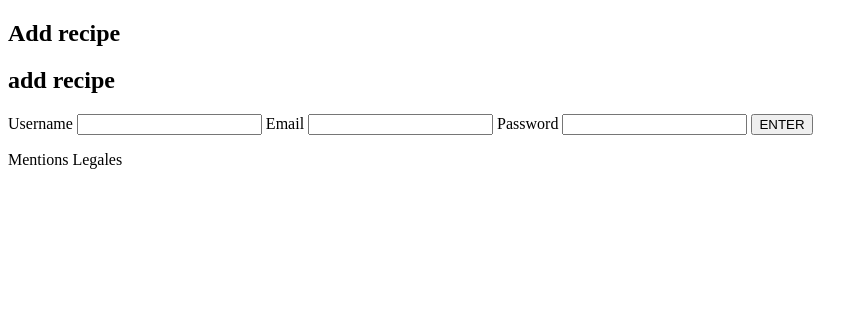
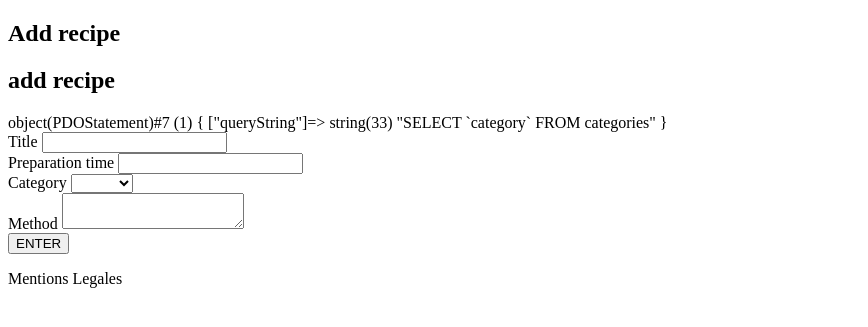
Before and after one commit to emmaliefmann/oc-projet5, a PHP site: page /index.php?action=member&page=newrecipe in a window 1280 px wide. Shown: the part 96-423 px from the top of the page, without its empty margins (0-868 px from the left). Run offline with PHP 8.4, Linux system fonts and the light colour scheme; the visitor is signed in with stand-in values (Sample User, id 1); tables that the repository leaves empty or names only in its code hold one stand-in row (values such as "Sample post"); a stand-in replaces the project's code that opens the database connection; some libraries are stand-ins or nearby versions.

Commit message:
Add new recipe to library function added

```diff
--- a/config/Router.php
+++ b/config/Router.php
@@ -33,30 +33,43 @@ class Router
                     require('view/frontend/register.php');
                 }
                 elseif ($_GET['action'] === 'registeruser') {
-                    $backend = new \emmaliefmann\recipes\controller\Backend();
+                    $admin = new \emmaliefmann\recipes\controller\Admin();
                     $passwordHash = password_hash($_POST['password'], PASSWORD_DEFAULT);
-                    $backend->registerNewUser($_POST['username'], $_POST['email'], $passwordHash);
+                    $admin->registerNewUser($_POST['username'], $_POST['email'], $passwordHash);
                 }
                 elseif ($_GET['action'] === 'signin') {
 
                     require('view/backend/signin.php');
                 }
                 elseif ($_GET['action'] === 'login') {
-                    $backend = new \emmaliefmann\recipes\controller\Backend();
-                    $backend->logIn($_POST['email'], $_POST['password']);
+                    $admin = new \emmaliefmann\recipes\controller\Admin();
+                    $admin->logIn($_POST['email'], $_POST['password']);
                 }
                 //-----MEMBERS ONLY
                 elseif ($_GET['action'] === 'member') {
-                    $backend = new \emmaliefmann\recipes\controller\Backend();
-                    $login = $backend->checkLogin();
+                    $admin = new \emmaliefmann\recipes\controller\Admin();
+                    $login = $admin->checkLogin();
                     if ($login === false) {
-                        echo "login";
+                       header('location: index.php?action=signin');
                     }
-                    elseif (isset($_GET['page']) && $_GET['page'] === 'dashboard' ) {
+                    elseif (isset($_GET['page']) && $_GET['page'] === 'dashboard') {
                         require('view/backend/dashboard.php');
                     }
-                    elseif (isset($_GET['page']) && $_GET['page'] === 'newrecipe' ) {
-                        require('view/backend/addrecipe.php');
+                    elseif (isset($_GET['page']) && $_GET['page'] === 'newrecipe') {
+                        $backend = new \emmaliefmann\recipes\controller\Backend();
+                        $backend->getCategories();
+                    }
+                    elseif (isset($_GET['page']) && $_GET['page'] === 'addrecipe') {
+
+                        //check there are no empty fields
+                        //check $session is set??
+                        if (!empty($_POST['title']) && !empty($_POST['prep-time'])&& !empty($_POST['method'])) {
+                            $backend = new \emmaliefmann\recipes\controller\Backend();
+                            $backend->addRecipe($_SESSION['userId'], $_POST['title'], $_POST['prep-time'], $_POST['method']);
+                        }
+                        else {
+                            echo "empty field somewhere";
+                        }
                     }
 
                 }
--- /dev/null
+++ b/controller/Admin.php
@@ -0,0 +1,60 @@
+<?php
+
+namespace emmaliefmann\recipes\controller;
+
+class Admin
+
+{
+    public function checkLogin()
+    {
+        if (!isset($_SESSION['active'])) {
+            $login = false ;
+        }
+        else {
+            $login = $_SESSION['active'];
+        }
+        return $login;
+    }
+
+
+    public function logIn($email, $password)
+    {
+        $userManager = new \emmaliefmann\recipes\model\UserManager();
+        $loginAttempt = $userManager->login($email);
+        $dbResult = $loginAttempt->fetch();
+        if ($dbResult) {
+
+            $userInput = $password;
+            $dbPassword = $dbResult['password'];
+            $check = password_verify($userInput, $dbPassword);
+            if ($check) {
+                $_SESSION['active'] = true;
+                $_SESSION['email'] = $email ;
+                $_SESSION['name'] = $dbResult['username'];
+                $_SESSION['userId'] = $dbResult['id'];
+                header('location: index.php?action=member&page=dashboard');
+
+            }
+            else {
+                //require('view/backend/signin.php');
+                echo "wrong password";
+            }
+        }
+        else {
+            echo "wrong username";
+        }
+    }
+
+    public function registerNewUser( $username, $email, $password)
+    {
+        $userManager = new \emmaliefmann\recipes\model\UserManager();
+        $registration = $userManager->register($username, $email, $password);
+
+        if ($registration === false) {
+            throw new \Exception('Cannot register new user');
+        }
+        else {
+            echo 'Your account has been created';
+        }
+    }
+}
--- a/controller/Backend.php
+++ b/controller/Backend.php
@@ -3,56 +3,25 @@
 namespace emmaliefmann\recipes\controller;
 
 class Backend
+{
+    public function getCategories()
+    {
+        $recipeManager = new \emmaliefmann\recipes\model\RecipeManager();
+        $categories = $recipeManager->getCategories();
+        require('view/backend/addrecipe.php');
+    }
 
-{
-    public function checkLogin()
+    public function addRecipe($userId, $title, $prepTime, $method)
     {
-        if (!isset($_SESSION['active'])) {
-            $login = false ;
+        $recipeManager = new \emmaliefmann\recipes\model\RecipeManager();
+        $recipe = $recipeManager->addRecipe($userId, $title, $prepTime, $method);
+
+        if ($recipe === false) {
+            //throw exception
+            echo "cannot add recipe";
         }
         else {
-            $login = $_SESSION['active'];
-        }
-        return $login;
-    }
-
-    public function logIn($email, $password)
-    {
-        $userManager = new \emmaliefmann\recipes\model\UserManager();
-        $loginAttempt = $userManager->login($email);
-        $dbResult = $loginAttempt->fetch();
-        if ($dbResult) {
-
-            $userInput = $password;
-            $dbPassword = $dbResult['password'];
-            $check = password_verify($userInput, $dbPassword);
-            if ($check) {
-                $_SESSION['active'] = true;
-                $_SESSION['email'] = $email ;
-                $_SESSION['name'] = $dbResult['username'];
-                header('location: index.php?action=member&page=dashboard');
-
-            }
-            else {
-                //require('view/backend/signin.php');
-                echo "wrong password";
-            }
-        }
-        else {
-            echo "wrong username";
-        }
-    }
-
-    public function registerNewUser( $username, $email, $password)
-    {
-        $userManager = new \emmaliefmann\recipes\model\UserManager();
-        $registration = $userManager->register($username, $email, $password);
-
-        if ($registration === false) {
-            throw new \Exception('Cannot register new user');
-        }
-        else {
-            echo 'Your account has been created';
+            echo "recipe added successfully";
         }
     }
 }
--- /dev/null
+++ b/model/RecipeManager.php
@@ -0,0 +1,40 @@
+<?php
+
+namespace emmaliefmann\recipes\model;
+
+class RecipeManager extends Manager
+{
+    private function buildObject($recipe) {
+        $recipeObject = new \EmmaLiefmann\blog\model\Recipe();
+        $recipeObject->setId($recipe['id']);
+        $recipeObject->setuserId($recipe['user_id']);
+        $recipeObject->setTitle($recipe['title']);
+        $recipeObject->setPrepTime($recipe['prep_time']);
+        $recipeObject->setMethod($recipe['method']);
+        $recipeObject->setCreationDate($recipe['creation_date']);
+    }
+
+    public function getCategories()
+    {
+        $sql = 'SELECT `category` FROM categories';
+        return $this->createQuery($sql);
+    }
+
+    public function getMemberRecipes() {
+        //parameter from session data
+        //Sql where recipe id = session data
+        //return as objects
+    }
+
+    public function addRecipe($userId, $title, $prepTime, $method) {
+        $sql = 'INSERT INTO recipes(`user_id`, title, prep_time, method, creation_date) VALUES(?, ?, ?, ?, NOW() )';
+        return $this->createQuery($sql, array($userId, $title, $prepTime, $method));
+    }
+
+    /*
+    addNewRecipe()
+    updateRecipe()
+    deleteRecipe()
+    */
+
+}
--- a/view/backend/addrecipe.php
+++ b/view/backend/addrecipe.php
@@ -1,17 +1,78 @@
 <?php ob_start(); ?>
 
 <h2>add recipe</h2>
-<form action="index.php?action=member&page=addrecipe">
-    <label for="username">Username</label>
-    <input type="text" name="username">
-    <label for="email">Email</label>
-    <input type="email" name="email">
-    <label for="password">Password</label>
-    <input type="password" name="password">
 
-    <input type="submit" value="ENTER">
+<?php
+var_dump($categories);
+?>
+
+<form action="index.php?action=member&page=addrecipe" method="post">
+    <div>
+        <label for="title">Title</label>
+        <input type="text" name="title" />
+        <div class="errormessage"></div>
+    </div>
+    <div>
+        <label for="prep-time">Preparation time</label>
+        <input type="number" name="prep-time" />
+        <div class="errormessage"></div>
+    </div>
+    <div>
+        <label for="category">Category</label>
+        <!-- pull from a php table? -->
+        <select name="category">
+        <option value=""></option>
+        <option value="main">Main</option>
+        <option value="starter">Starter</option>
+        <option value="desert">Desert</option>
+        <option value="snack">Snack</option>
+        </select>
+        <div class="errormessage"></div>
+    </div>
+    <label for="method">Method</label>
+    <textarea name="method"></textarea><br/>
+
+        <input type="submit" value="ENTER">
 </form>
 <?php $content = ob_get_clean(); ?>
 <?php $pageTitle = "Add recipe" ?>
 <?php $title = "RecipeApp - Add recipe" ?>
 <?php require('view/template.php') ?>
+
+<!--<h4>Ingredients</h4>
+    <div class="ingredient-input">
+        <input type="number" />
+        <select name="unit">
+            <option value=""></option>
+            <option value="grams">grams</option>
+            <option value="ml">ml</option>
+            <option value="teaspoons">teaspoons</option>
+            <option value="tablespoons">tablespoons</option>
+            <option value="number">number</option>
+        </select>
+        <input type="text" name="ingredient" />
+    </div>
+    <div class="ingredient-input">
+        <input type="number" />
+        <select name="unit">
+            <option value=""></option>
+            <option value="grams">grams</option>
+            <option value="ml">ml</option>
+            <option value="teaspoons">teaspoons</option>
+            <option value="tablespoons">tablespoons</option>
+            <option value="number">number</option>
+        </select>
+        <input type="text" name="ingredient" />
+    </div>
+    <div class="ingredient-input">
+        <input type="number" />
+        <select name="unit">
+            <option value=""></option>
+            <option value="grams">grams</option>
+            <option value="ml">ml</option>
+            <option value="teaspoons">teaspoons</option>
+            <option value="tablespoons">tablespoons</option>
+            <option value="number">number</option>
+        </select>
+        <input type="text" name="ingredient" />
+    </div>-->
--- a/view/template.php
+++ b/view/template.php
@@ -23,7 +23,7 @@
             <a href="index.php" class="logo"><i class="fas fa-home"></i></a>
             <ul class="nav-links">
                 <li><a href="index.php?action=register">Create an account</a></li>
-                <li><a href="index.php?action=addrecipe">Add Recipe</a></li>
+                <li><a href="index.php?action=member&page=newrecipe">Add Recipe</a></li>
                 <li><a href="index.php?action=signin">Sign In</a></li>
             </ul>
 		</nav>
```
Also changed, not shown: model/Recipe.php (added, +64 -0 lines), view/test.html (+35 -7 lines).
